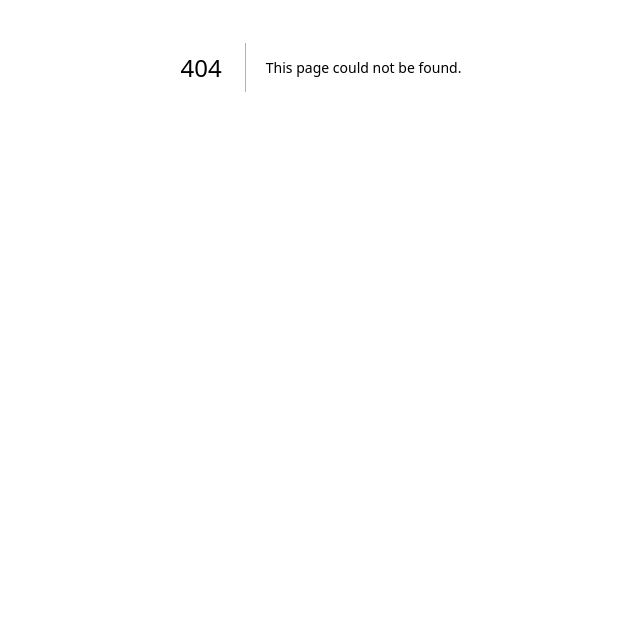
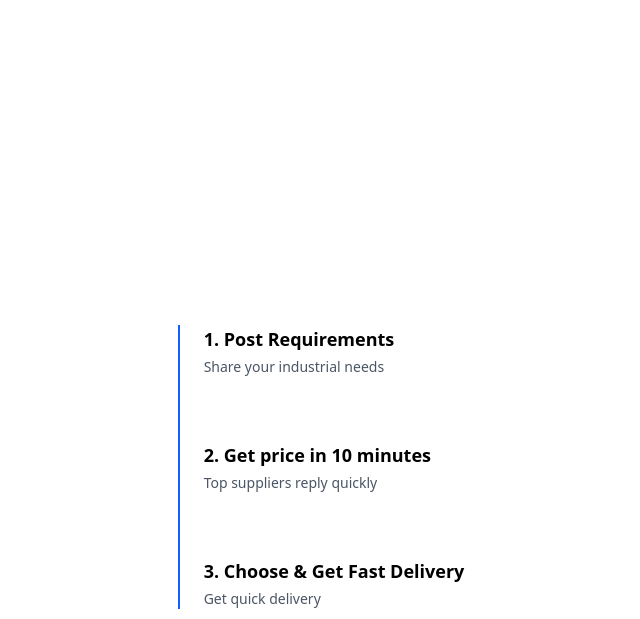
Before and after one commit to anishIA09/component-library, a Next.js app: page /scroll in a window 1280 px wide. Before the commit this address had no page. Shown: the part 333-952 px from the top of the page, without its empty margins (319-959 px from the left). Before the commit the page ends 800 px from the top, so only its background shows below. Built offline with nearby package versions, Linux system fonts and the light colour scheme.

Commit message:
feat: create tageted scroll component and scroll page

```diff
--- /dev/null
+++ b/src/app/scroll/page.tsx
@@ -0,0 +1,12 @@
+import { TargetScroll } from "@/components/(scroll)/target-scroll";
+import React from "react";
+
+const ScrollPage = () => {
+  return (
+    <div className="min-h-screen">
+      <TargetScroll />
+    </div>
+  );
+};
+
+export default ScrollPage;
--- /dev/null
+++ b/src/components/(scroll)/target-scroll.tsx
@@ -0,0 +1,83 @@
+"use client";
+
+import { useScroll, motion, useTransform } from "motion/react";
+import React, { useEffect, useRef, useState } from "react";
+
+export const TargetScroll = () => {
+  const containerRef = useRef<HTMLDivElement | null>(null);
+
+  const { scrollYProgress } = useScroll({
+    target: containerRef,
+    offset: ["start end", "center center"],
+  });
+
+  const [hasCompleted, setHasCompleted] = useState(false);
+
+  const lineHeight = useTransform(scrollYProgress, [0, 1], ["0%", "100%"]);
+
+  useEffect(() => {
+    const unsubscribe = scrollYProgress.on("change", (v) => {
+      if (v >= 0.99) {
+        setHasCompleted(true); // lock animation
+      }
+    });
+
+    return () => unsubscribe();
+  }, [scrollYProgress]);
+
+  return (
+    <div className="min-h-[200vh] flex items-center justify-center">
+      <div ref={containerRef} className="relative flex gap-6">
+        <div className="w-[2px] bg-gray-200 relative">
+          <motion.div
+            style={{ height: hasCompleted ? "100%" : lineHeight }}
+            className="w-[2px] bg-blue-600 origin-top absolute top-0 left-0"
+          />
+        </div>
+
+        <div className="space-y-16">
+          <Step
+            index={1}
+            title="Post Requirements"
+            text="Share your industrial needs"
+          />{" "}
+          <Step
+            index={2}
+            title="Get price in 10 minutes"
+            text="Top suppliers reply quickly"
+          />{" "}
+          <Step
+            index={3}
+            title="Choose & Get Fast Delivery"
+            text="Get quick delivery"
+          />
+        </div>
+      </div>
+    </div>
+  );
+};
+
+function Step({
+  index,
+  title,
+  text,
+}: {
+  index: number;
+  title: string;
+  text: string;
+}) {
+  return (
+    <motion.div
+      initial={{ opacity: 0, y: 30 }}
+      whileInView={{ opacity: 1, y: 0 }}
+      viewport={{ once: true, margin: "-100px" }} // reveals as line reaches each step
+      transition={{ duration: 0.4 }}
+      className="space-y-1"
+    >
+      <div className="font-bold text-lg">
+        {index}. {title}
+      </div>
+      <div className="text-sm text-gray-600">{text}</div>
+    </motion.div>
+  );
+}
```
